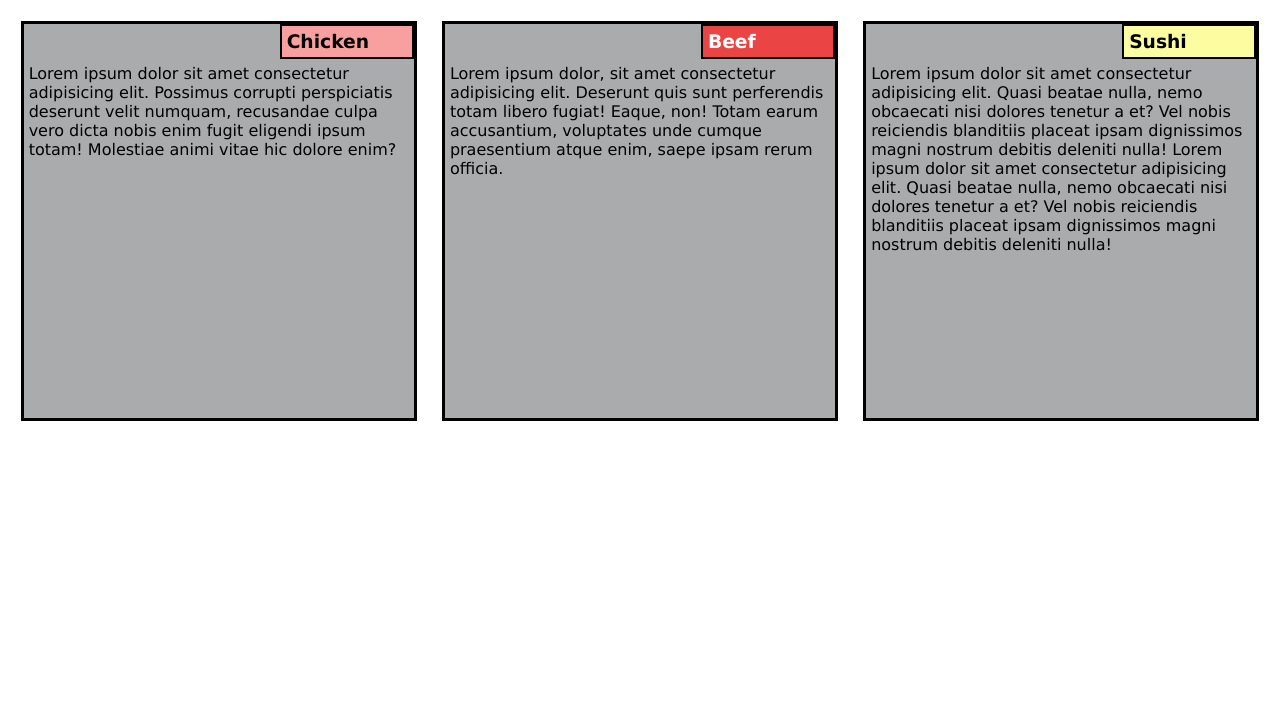
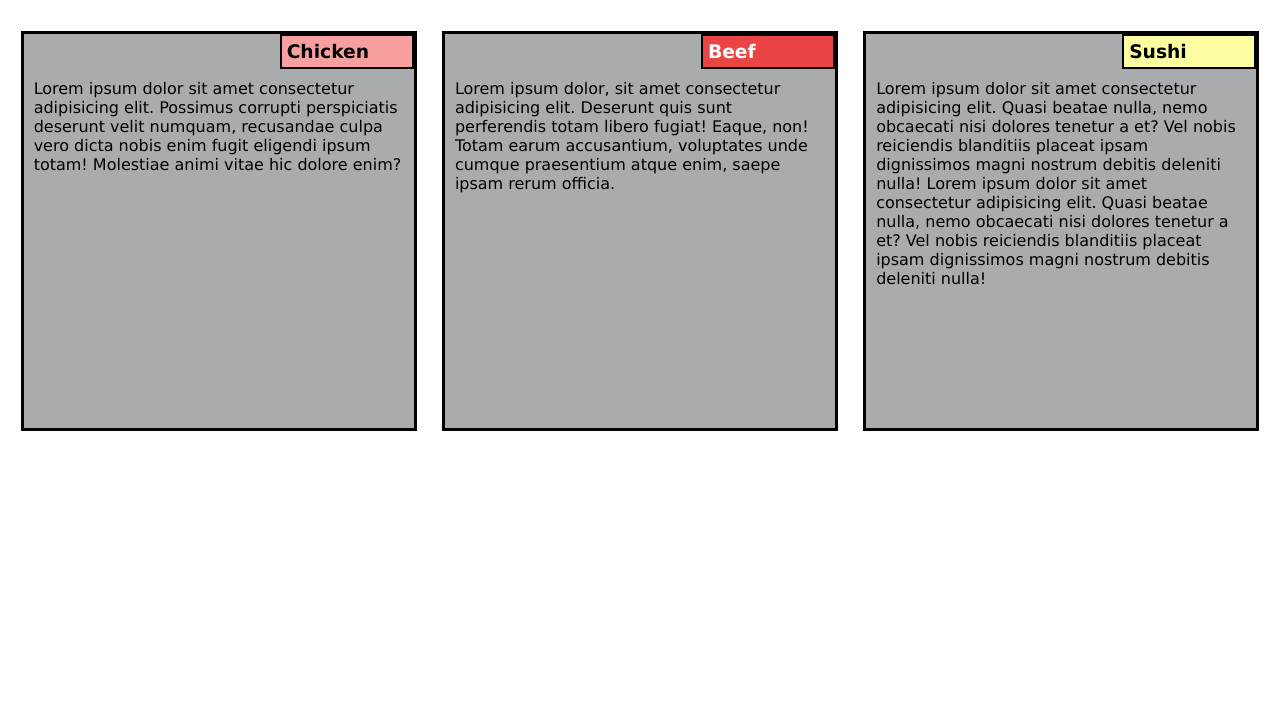
Before and after one commit to Najwa110/Assignment-2-HTML-CSS-JS, a plain HTML site: page module2-solution/index.html in a window 1280 px wide. Shown: the part 78-800 px from the top of the page. Drawn offline with Linux system fonts and the light colour scheme.

Commit message:
padding the dummy text

```diff
--- a/module2-solution/index.css
+++ b/module2-solution/index.css
@@ -210,6 +210,7 @@
         width: 100%;
     }
 }
+
 .container > p {
     font-size: 150%;
     font-weight: bolder;
@@ -221,12 +222,11 @@ h3 {
     float: right;
     padding: 5px;
     width: 120px;
-    align-content: center;
 }
 
 p {
     clear: right;
-    padding: 5px;
+    padding: 10px;
 }
 
 .chicken {
```
